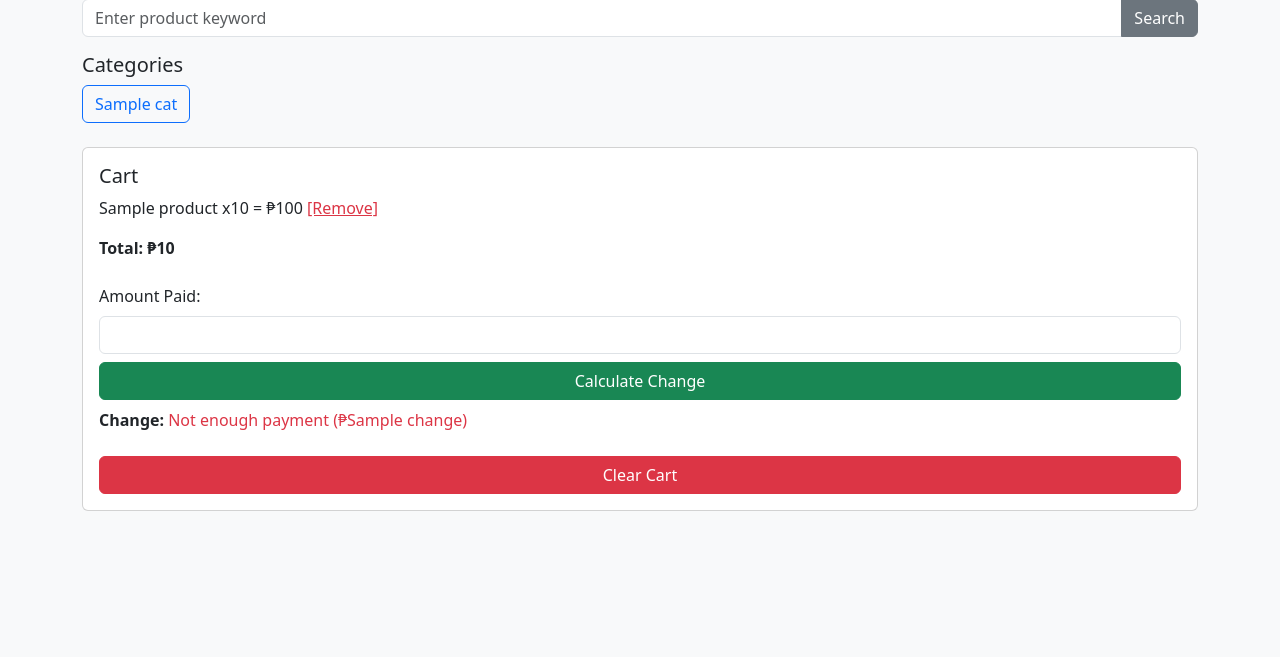
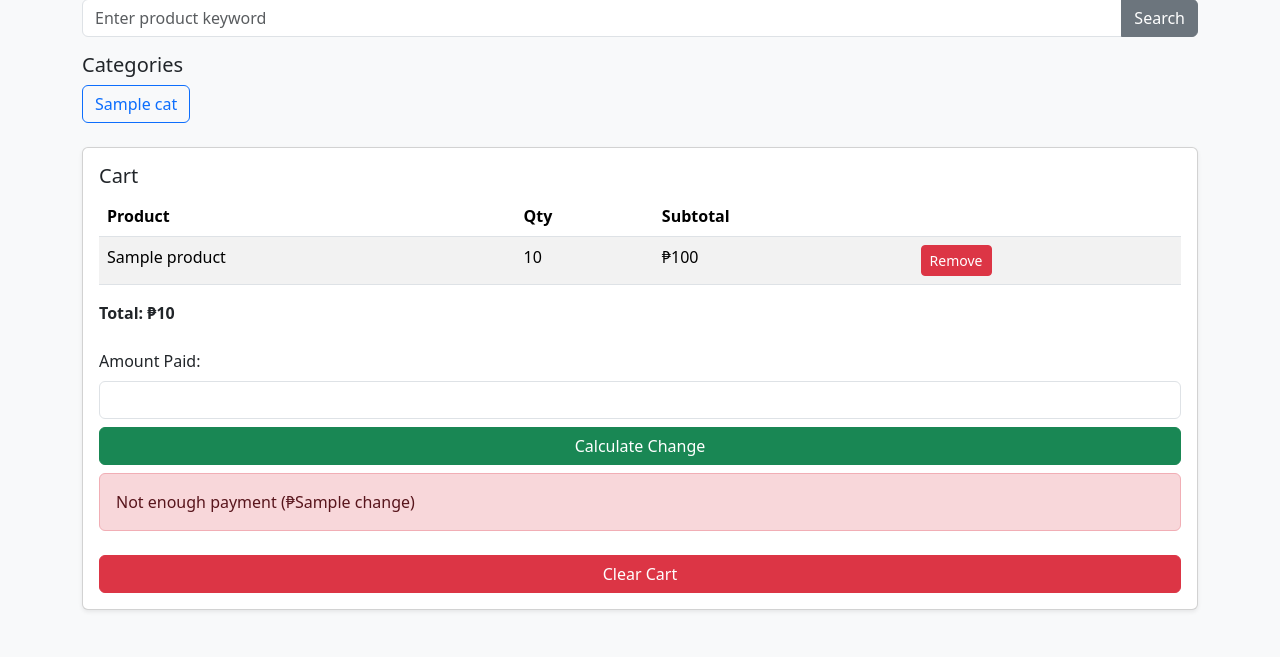
Before and after one commit to eArL2384/SariSari, a Flask app: template templates/home.html in a window 1280 px wide. Shown: the part 143-800 px from the top of the page. Run offline with Flask 3, Linux system fonts and the light colour scheme; the template is opened without the code that fills it: most values are stand-ins (such as "Sample title", 1, 10 or a date in 2020).

Commit message:
Update home.html with Bootstrap table and alerts for cart and change

```diff
--- a/templates/home.html
+++ b/templates/home.html
@@ -38,14 +38,36 @@
     </div>
 
     <!-- Cart -->
-    <div class="card p-3 mb-3">
+    <div class="card p-3 mb-3 shadow-sm">
       <h5>Cart</h5>
-      {% for i in cart %}
-        <p>{{i['product']}} x{{i['qty']}} = ₱{{i['price']*i['qty']}}
-          <a href="{{ url_for('remove_item', index=loop.index0) }}" class="text-danger">[Remove]</a>
-        </p>
-      {% endfor %}
-      <p><b>Total: ₱{{total}}</b></p>
+      {% if cart %}
+      <table class="table table-striped">
+        <thead>
+          <tr>
+            <th>Product</th>
+            <th>Qty</th>
+            <th>Subtotal</th>
+            <th></th>
+          </tr>
+        </thead>
+        <tbody>
+          {% for i in cart %}
+          <tr>
+            <td>{{i['product']}}</td>
+            <td>{{i['qty']}}</td>
+            <td>₱{{i['price']*i['qty']}}</td>
+            <td>
+              <a href="{{ url_for('remove_item', index=loop.index0) }}" class="btn btn-sm btn-danger">Remove</a>
+            </td>
+          </tr>
+          {% endfor %}
+        </tbody>
+      </table>
+      {% else %}
+      <p class="text-muted">Cart is empty</p>
+      {% endif %}
+
+      <p class="fw-bold">Total: ₱{{total}}</p>
 
       <!-- Amount Paid -->
       <form method="post" class="mt-2">
@@ -55,13 +77,11 @@
       </form>
 
       {% if change is not none %}
-        <p class="mt-2"><b>Change:</b>
-          {% if change >= 0 %}
-            <span class="text-success">₱{{change}}</span>
-          {% else %}
-            <span class="text-danger">Not enough payment (₱{{change}})</span>
-          {% endif %}
-        </p>
+        {% if change >= 0 %}
+          <div class="alert alert-success mt-2">Change: ₱{{change}}</div>
+        {% else %}
+          <div class="alert alert-danger mt-2">Not enough payment (₱{{change}})</div>
+        {% endif %}
       {% endif %}
 
       <form action="{{ url_for('clear_cart') }}" method="post" class="mt-2">
```
